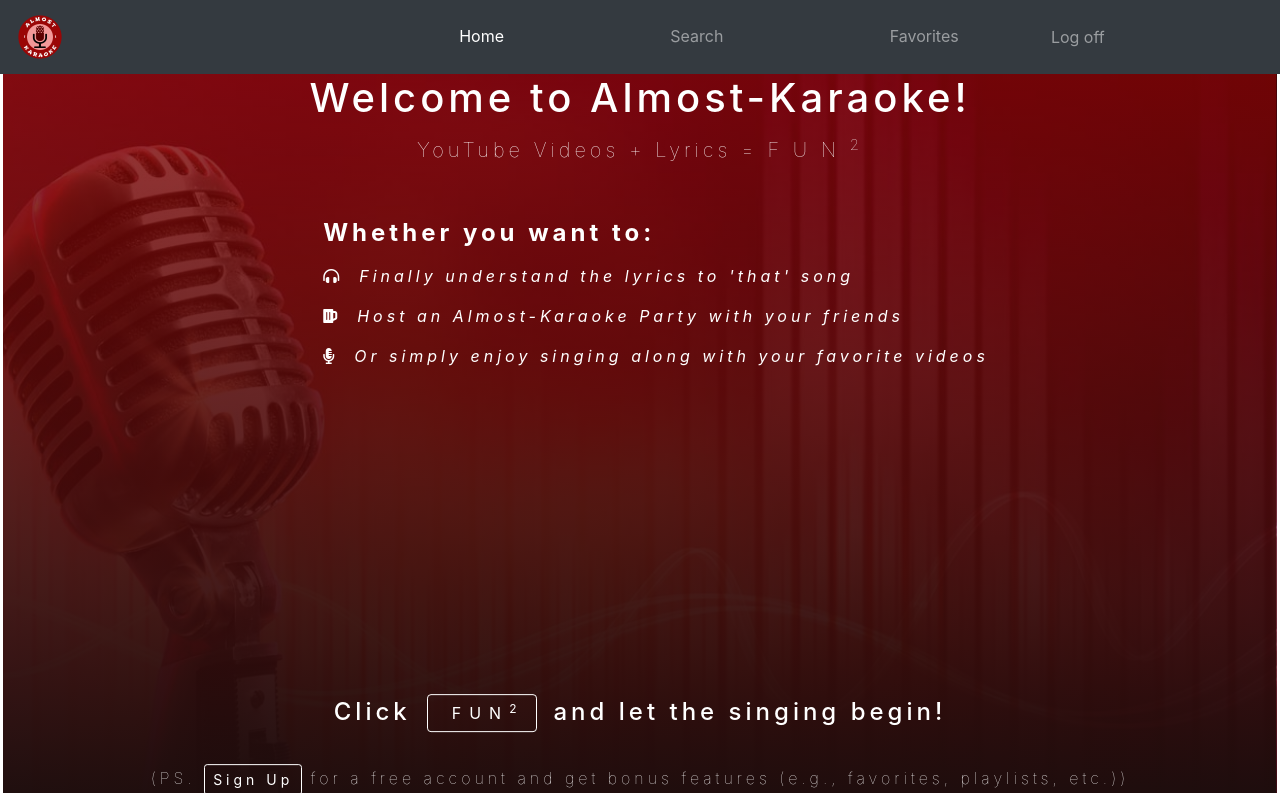
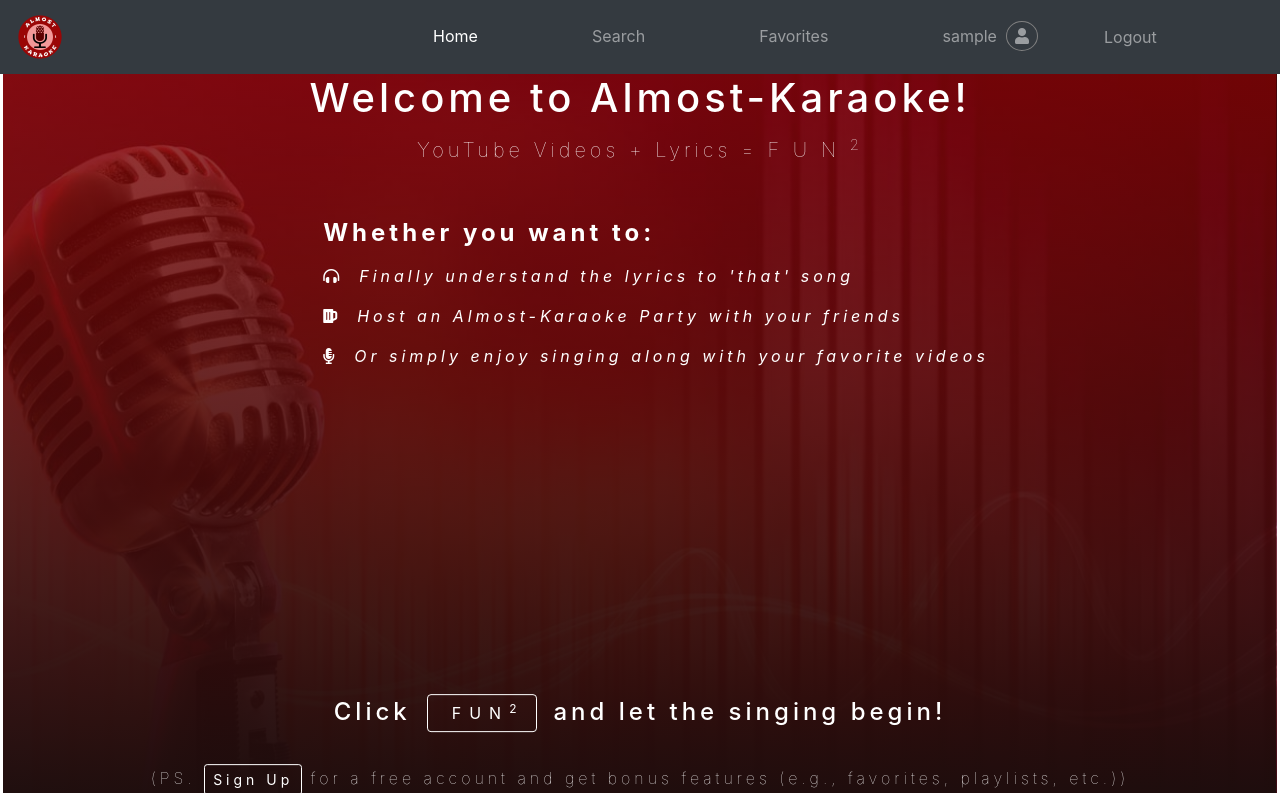
Before and after one commit to jetamartin/not-so-karaoke, a Flask app: page / in a window 1280 px wide. Shown: the top 793 px of the page. Run offline with Flask 2, Linux system fonts and the light colour scheme; the visitor is signed in with stand-in values (Sample User, id 1); parts of the project's set-up code (start-up, migrations or seed data) failed here and were passed over; some libraries are stand-ins or nearby versions.

Commit message:
added username along with user icon to navbar

```diff
--- a/app.py
+++ b/app.py
@@ -64,6 +64,7 @@
       return render_template("/signup.html", form=form)
     else:
       session["user_id"] = user.id
+      session["username"] = user.username
       flash(f"Welcome {user.username}! Your new account has been created and you've been logged in!", "success")
       return redirect("/search")
 
@@ -85,6 +86,7 @@
       if user:
         flash(f"Welcome back {user.username}! You're now logged in!", "success")
         session["user_id"] = user.id # keep logged in
+        session["username"] = user.username
         return redirect("/search")
       else:
         form.username.errors = ["Bad name/password"]
@@ -271,6 +273,7 @@
 @app.route('/logout', methods=['POST'])
 def logout_user():
   session.pop('user_id')
+  session.pop('username')
   flash("So long for now..you've been logged out", "success")
   return redirect('/login')
 
--- a/static/styles.css
+++ b/static/styles.css
@@ -44,7 +44,11 @@
   font-style: bold;
 }
 
-
+.user-pic {
+  border: 1px solid grey;
+  border-radius: 50%;
+  padding: .25rem .5rem
+}
 
 .messages .success {
   /* padding: 1rem; */
--- a/templates/base.html
+++ b/templates/base.html
@@ -44,9 +44,13 @@
       </li> -->
       {% if session['user_id'] %}
         <li class="nav-item">
+          <a class="nav-link">{{ session['username'] }}&nbsp; <span class="user-pic"><i class="fas fa-user"></i></span></a>
+        </li>
+        <li class="nav-item">
           <!-- <a class="nav-link" href="/logout">Logout</a> -->
-          <form action="/logout" method="post"><button type="submit" class="btn btn-link navbar-btn nav-link">Log off</button></form>
+          <form action="/logout" method="post"><button type="submit" class="btn btn-link navbar-btn nav-link">Logout</button></form>
         </li>
+
       {% else %}
         <li class="nav-item">
           <a class="nav-link" href="/signup">Sign Up</a>
```
